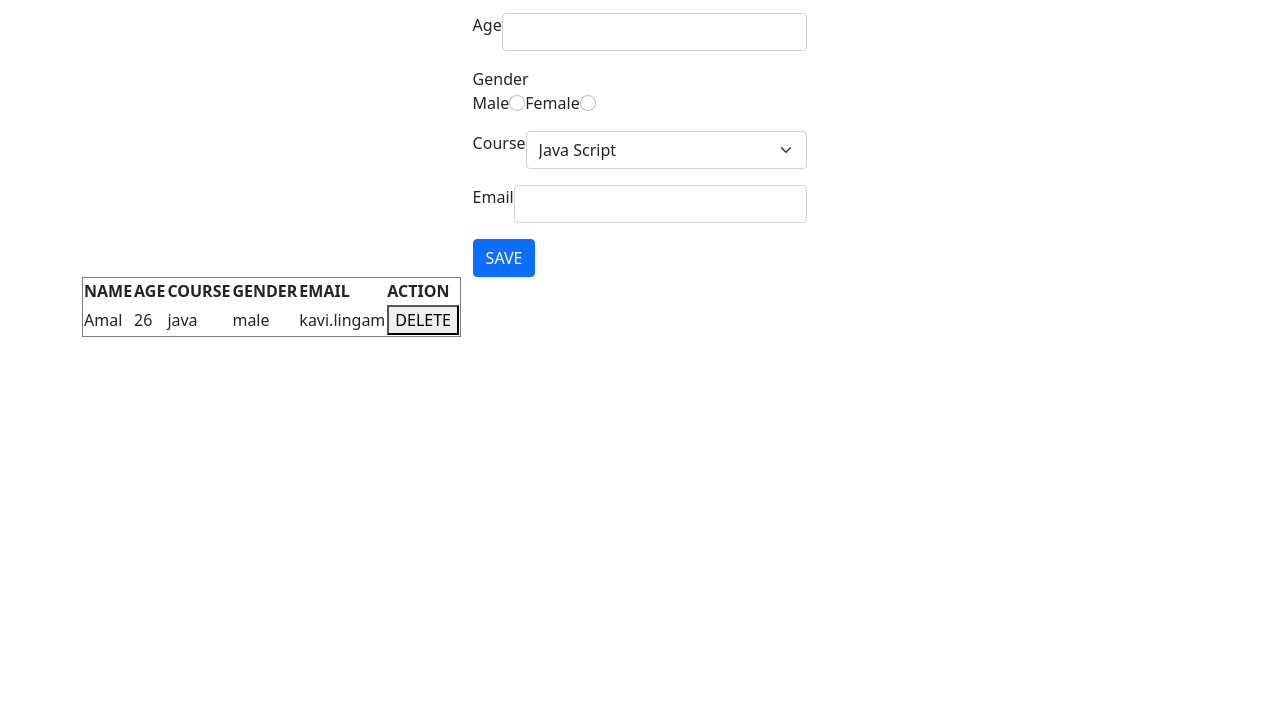
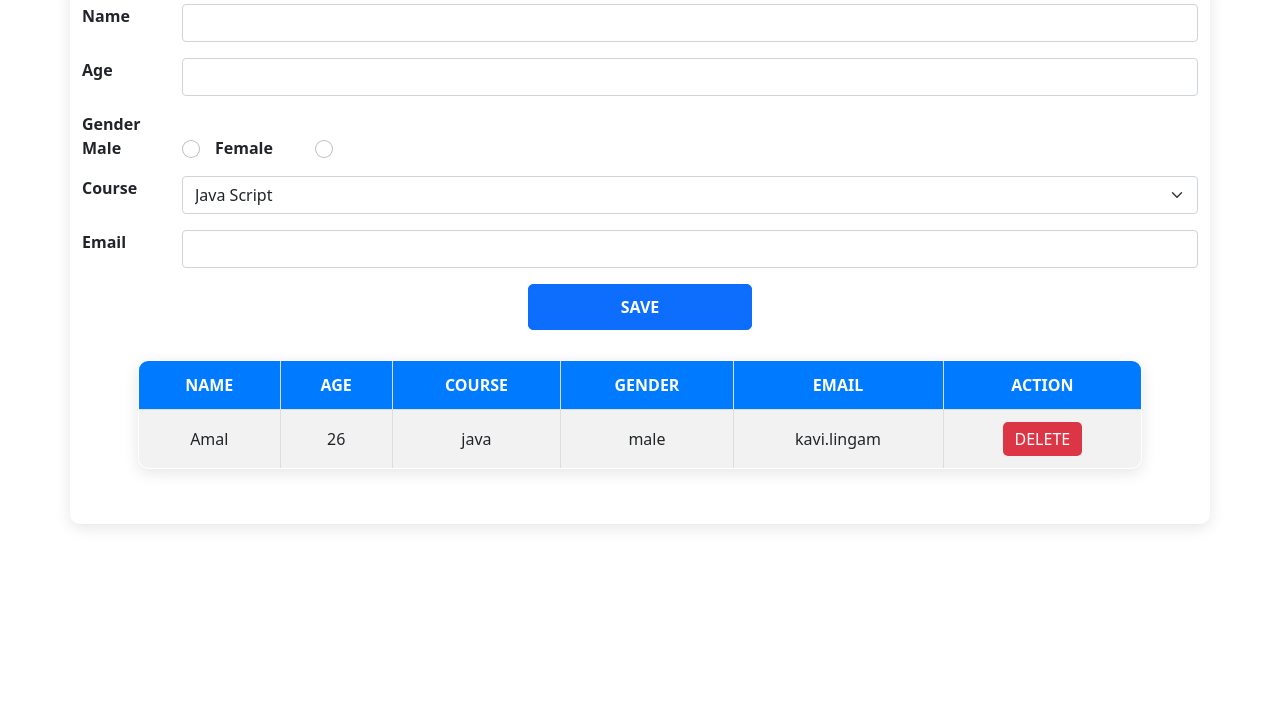
Before and after one commit to kavi-hacker/myportfolio, a plain HTML site: page index.html in a window 1280 px wide. Shown: the part 97-800 px from the top of the page. Drawn offline with nearby package versions, Linux system fonts and the light colour scheme.

Commit message:
Update studentForm.css

```diff
--- a/studentForm.css
+++ b/studentForm.css
@@ -1,13 +1,111 @@
-.text-center{
-    text-align: center;
+body {
+  background: #f9f9f9;
+  font-family: Arial, sans-serif;
+  padding: 20px;
 }
-.display-inline-block{
-    display: inline-block;
+
+/* Form container */
+.container {
+  max-width: 500px;   /* limit width */
+  min-width: 350px;   /* minimum width */
+  margin: 0 auto;
+  background: #ffffff;
+  padding: 25px;
+  border-radius: 10px;
+  box-shadow: 0px 4px 15px rgba(0, 0, 0, 0.1);
 }
-.d-flex{
+
+/* Title */
+h1 {
+  font-weight: bold;
+  margin-bottom: 20px;
+  text-align: center;
+}
+
+/* Form rows */
+form .form-group {
+  display: flex;
+  align-items: center;
+  margin-bottom: 15px;
+}
+
+/* Labels */
+form label {
+  flex: 0 0 100px; /* fixed label width */
+  font-weight: bold;
+}
+
+/* Inputs & selects */
+form input,
+form select {
+  flex: 1;
+  padding: 8px;
+  border: 1px solid #ddd;
+  border-radius: 5px;
+}
+
+/* Radio button container */
+.radio-opt {
+  display: flex;
+  align-items: center;
+  gap: 15px;
+}
+
+/* Save button */
+button[type="submit"] {
+  width: 20%;
+  padding: 10px;
+  font-size: 16px;
+  font-weight: bold;
+  border-radius: 5px;
+}
+
+/* Table styling */
+#dataTable {
+  margin: 30px auto;
+  width: 90%;
+  border-collapse: collapse;
+  background: #fff;
+  border-radius: 10px;
+  overflow: hidden;
+  box-shadow: 0px 4px 15px rgba(0, 0, 0, 0.1);
+  text-align: center;
+}
+
+#dataTable th,
+#dataTable td {
+  padding: 12px 15px;
+  border: 1px solid #ddd;
+}
+
+#dataTable th {
+  background: #007bff;
+  color: white;
+  text-transform: uppercase;
+}
+
+#dataTable tr:nth-child(even) {
+  background: #f2f2f2;
+}
+
+#dataTable button {
+  background: #dc3545;
+  color: white;
+  border: none;
+  padding: 5px 12px;
+  border-radius: 5px;
+  cursor: pointer;
+  transition: 0.3s;
+}
+
+#dataTable button:hover {
+  background: #c82333;
+}
+.ml-15{
+    margin-left: 15px;
+}
+.d-center{
     display: flex;
+    align-items: center;
+    justify-content: center;
 }
-#dataForm{
-    width: 30%;
-    margin: 0 35%;
-}
```
